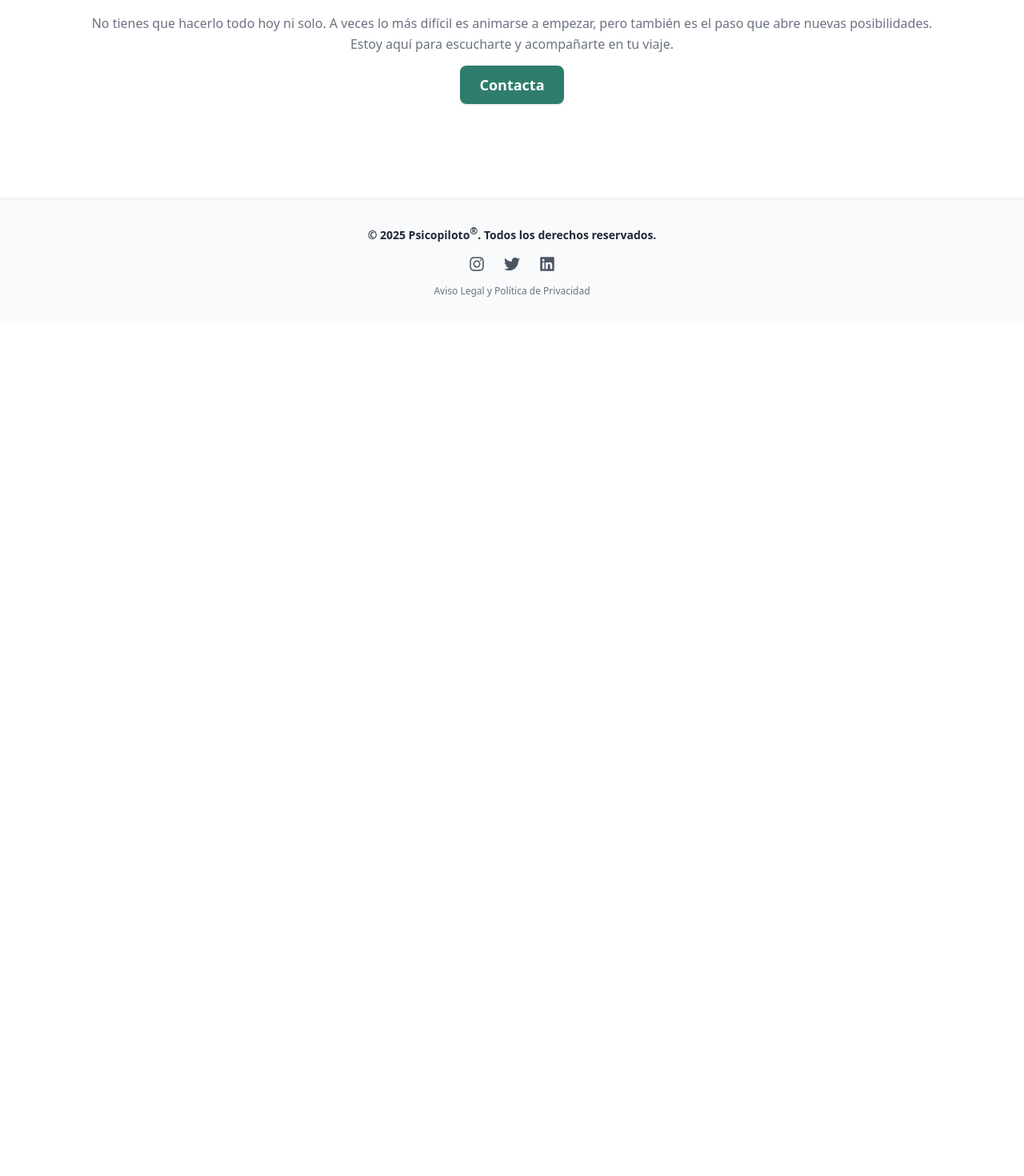
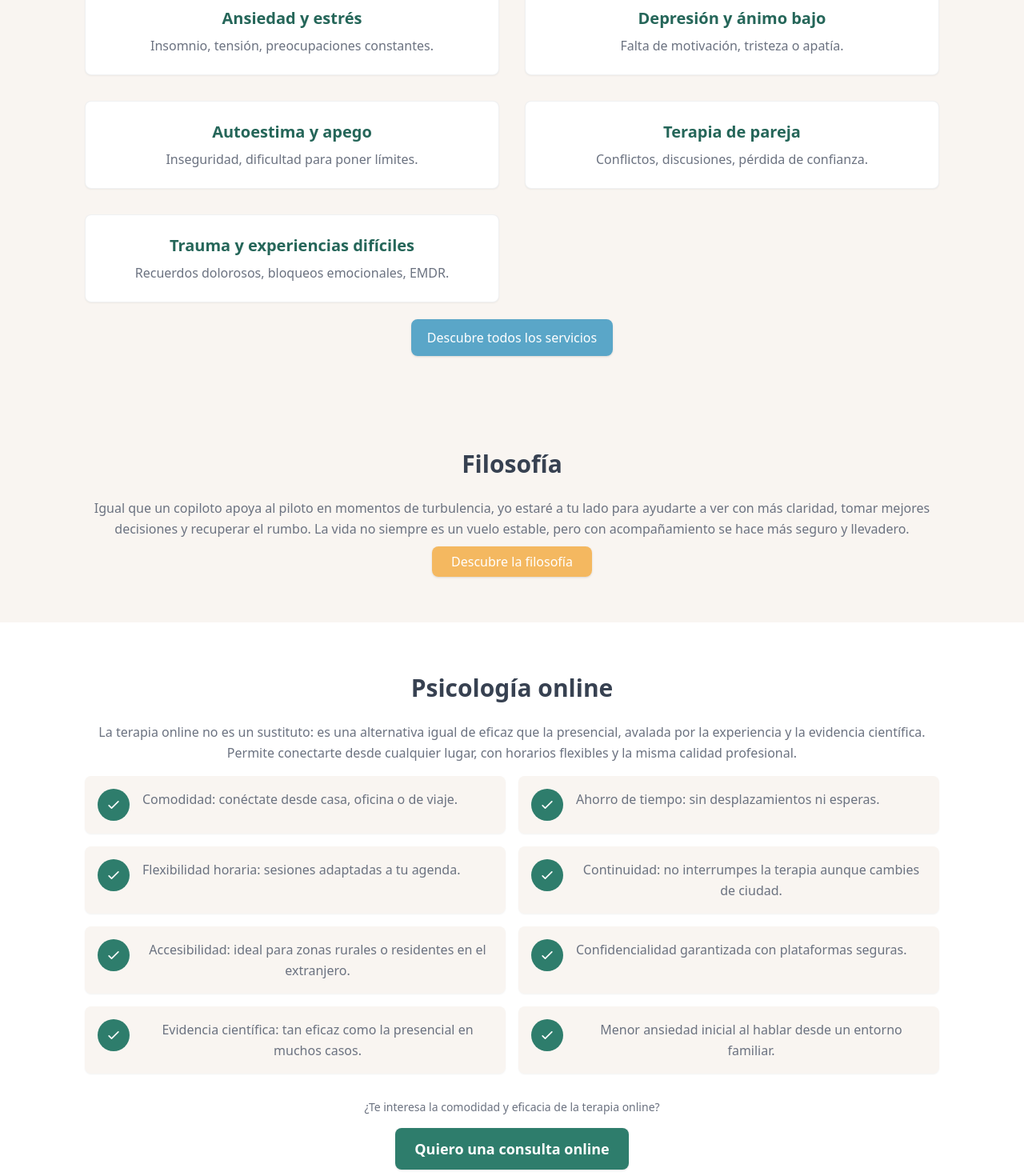
Before and after one commit to psicopiloto/psicopilotopage1, a Next.js app: page / in a window 1280 px wide. Shown: the part 1540-3010 px from the top of the page at 80% size. Before the commit the page ends 1944 px from the top, so only its background shows below. Built offline with nearby package versions, Linux system fonts and the light colour scheme.

Commit message:
Update index.js

```diff
--- a/pages/index.js
+++ b/pages/index.js
@@ -5,7 +5,7 @@ import Link from "next/link";
 
 export default function Home() {
   return (
-    <div className="min-h-screen flex flex-col font-sans">
+    <div className="min-h-screen flex flex-col font-sans bg-psicopiloto-sand-50 text-psicopiloto-gray-700">
       <Nav />
       <main className="flex-grow pt-16">
 
@@ -38,8 +38,8 @@ export default function Home() {
         {/* SOBRE MÍ */}
         <section className="py-16 bg-white">
           <div className="container mx-auto max-w-4xl text-center">
-            <h2 className="text-3xl font-semibold text-psicopiloto-gray-700 mb-6">Sobre mí</h2>
-            <p className="text-psicopiloto-gray-500 leading-relaxed mb-4">
+            <h2 className="text-3xl font-semibold mb-6 text-psicopiloto-gray-700">Sobre mí</h2>
+            <p className="leading-relaxed mb-4 text-psicopiloto-gray-500">
               Soy psicólogo con una trayectoria poco común: antes fui <strong>piloto militar de los aviones apagafuegos del 43 Grupo de FF.AA.</strong>
               De la aviación aprendí valores como la humildad, el trabajo en equipo y la gestión de errores.
               Ahora los aplico a la psicología para acompañarte en tu propio viaje vital. Hoy acompaño a personas en su camino de crecimiento personal y
@@ -59,31 +59,128 @@ export default function Home() {
         {/* SERVICIOS */}
         <section className="py-16 bg-psicopiloto-sand-50">
           <div className="container mx-auto max-w-5xl text-center">
-            <h2 className="text-3xl font-semibold text-psicopiloto-gray-700 mb-6">Servicios</h2>
+            <h2 className="text-3xl font-semibold mb-6 text-psicopiloto-gray-700">Servicios</h2>
             <div className="grid md:grid-cols-2 gap-8 text-psicopiloto-gray-500">
               <div>
                 <h3 className="text-xl font-semibold mb-2 text-psicopiloto-green-600">Terapia individual</h3>
-                <p className="mb-4">
-                  Ansiedad, estrés, duelo, autoestima. Sesiones de 45–60 minutos en modalidad online o presencial.
-                </p>
+                <p>Ansiedad, estrés, duelo, autoestima. Sesiones de 45–60 minutos en modalidad online o presencial.</p>
               </div>
               <div>
                 <h3 className="text-xl font-semibold mb-2 text-psicopiloto-green-600">Terapia de pareja</h3>
-                <p className="mb-4">
-                  Espacio para mejorar la comunicación, reconstruir la confianza y recuperar la conexión.
-                </p>
+                <p>Espacio para mejorar la comunicación, reconstruir la confianza y recuperar la conexión.</p>
               </div>
               <div>
                 <h3 className="text-xl font-semibold mb-2 text-psicopiloto-green-600">Si eres empresa</h3>
-                <p className="mb-4">
-                  Programas de bienestar, liderazgo consciente y prevención de errores, inspirados en valores de la aviación.
-                </p>
+                <p>Programas de bienestar, liderazgo consciente y prevención de errores, inspirados en valores de la aviación.</p>
               </div>
             </div>
             <div className="mt-8">
               <Link href="/servicios" legacyBehavior>
-                <a className="px-6 py-2 bg-psicopiloto-blue-500 text-white rounded-lg font-medium shadow hover:bg-psicopiloto-blue-600 transition">
+                <a className="px-6 py-2 bg-psicopiloto-green-500 text-white rounded-lg font-medium shadow hover:bg-psicopiloto-green-600 transition">
                   Ver todos los servicios
+                </a>
+              </Link>
+            </div>
+          </div>
+        </section>
+
+        {/* ÁREAS DE TRABAJO */}
+        <section className="py-16 bg-psicopiloto-sand-50">
+          <div className="container mx-auto max-w-5xl text-center">
+            <h2 className="text-3xl font-semibold mb-6 text-psicopiloto-gray-700">Áreas de trabajo</h2>
+            <div className="grid md:grid-cols-2 gap-8">
+              {[
+                { title: "Ansiedad y estrés", desc: "Insomnio, tensión, preocupaciones constantes." },
+                { title: "Depresión y ánimo bajo", desc: "Falta de motivación, tristeza o apatía." },
+                { title: "Autoestima y apego", desc: "Inseguridad, dificultad para poner límites." },
+                { title: "Terapia de pareja", desc: "Conflictos, discusiones, pérdida de confianza." },
+                { title: "Trauma y experiencias difíciles", desc: "Recuerdos dolorosos, bloqueos emocionales, EMDR." },
+              ].map((s, i) => (
+                <div
+                  key={i}
+                  className="p-6 bg-white rounded-lg shadow-sm border border-psicopiloto-gray-500/10"
+                >
+                  <h3 className="font-semibold text-xl mb-2 text-psicopiloto-green-600">
+                    {s.title}
+                  </h3>
+                  <p className="text-psicopiloto-gray-500">{s.desc}</p>
+                </div>
+              ))}
+            </div>
+            <div className="mt-8">
+              <Link href="/servicios" legacyBehavior>
+                <a className="px-5 py-3 bg-psicopiloto-blue-500 text-white rounded-lg shadow hover:bg-psicopiloto-blue-600 transition">
+                  Descubre todos los servicios
+                </a>
+              </Link>
+            </div>
+          </div>
+        </section>
+
+        {/* FILOSOFÍA */}
+        <section className="py-16 bg-psicopiloto-sand-50">
+          <div className="container mx-auto max-w-4xl text-center">
+            <h2 className="text-3xl font-semibold mb-6 text-psicopiloto-gray-700">Filosofía</h2>
+            <p className="leading-relaxed mb-4 text-psicopiloto-gray-500">
+              Igual que un copiloto apoya al piloto en momentos de turbulencia, yo estaré a tu lado para ayudarte a ver con más claridad,
+              tomar mejores decisiones y recuperar el rumbo.
+              La vida no siempre es un vuelo estable, pero con acompañamiento se hace más seguro y llevadero.
+            </p>
+            <Link href="/que-es-psicopiloto" legacyBehavior>
+              <a className="px-6 py-2 bg-psicopiloto-honey-500 text-white rounded-lg font-medium shadow hover:bg-psicopiloto-honey-600 transition">
+                Descubre la filosofía
+              </a>
+            </Link>
+          </div>
+        </section>
+
+        {/* TERAPIA ONLINE */}
+        <section className="py-16 bg-white">
+          <div className="container mx-auto max-w-4xl text-center">
+            <h2 className="text-3xl font-semibold mb-6 text-psicopiloto-gray-700">Psicología online</h2>
+            <p className="leading-relaxed mb-4 text-psicopiloto-gray-500">
+              La terapia online no es un sustituto: es una alternativa igual de eficaz que la presencial, avalada por la experiencia y la evidencia científica.
+              Permite conectarte desde cualquier lugar, con horarios flexibles y la misma calidad profesional.
+            </p>
+            <div className="grid grid-cols-1 md:grid-cols-2 gap-4">
+              {[
+                "Comodidad: conéctate desde casa, oficina o de viaje.",
+                "Ahorro de tiempo: sin desplazamientos ni esperas.",
+                "Flexibilidad horaria: sesiones adaptadas a tu agenda.",
+                "Continuidad: no interrumpes la terapia aunque cambies de ciudad.",
+                "Accesibilidad: ideal para zonas rurales o residentes en el extranjero.",
+                "Confidencialidad garantizada con plataformas seguras.",
+                "Evidencia científica: tan eficaz como la presencial en muchos casos.",
+                "Menor ansiedad inicial al hablar desde un entorno familiar.",
+              ].map((item, i) => (
+                <div
+                  key={i}
+                  className="flex items-start gap-4 p-4 bg-psicopiloto-sand-50 rounded-lg shadow-sm hover:shadow-md transition"
+                >
+                  <span className="flex-none w-10 h-10 rounded-full bg-psicopiloto-green-500 text-white inline-flex items-center justify-center">
+                    <svg
+                      className="w-5 h-5"
+                      fill="none"
+                      stroke="currentColor"
+                      strokeWidth="2"
+                      viewBox="0 0 24 24"
+                      xmlns="http://www.w3.org/2000/svg"
+                      aria-hidden="true"
+                    >
+                      <path strokeLinecap="round" strokeLinejoin="round" d="M5 13l4 4L19 7" />
+                    </svg>
+                  </span>
+                  <p className="leading-relaxed text-psicopiloto-gray-500">{item}</p>
+                </div>
+              ))}
+            </div>
+            <div className="mt-8 text-center">
+              <p className="text-sm text-psicopiloto-gray-500 mb-4">
+                ¿Te interesa la comodidad y eficacia de la terapia online?
+              </p>
+              <Link href="/servicios#online" legacyBehavior>
+                <a className="inline-block px-6 py-3 bg-psicopiloto-green-500 text-white rounded-lg text-lg font-semibold shadow hover:bg-psicopiloto-green-600 transition">
+                  Quiero una consulta online
                 </a>
               </Link>
             </div>
@@ -93,13 +190,13 @@ export default function Home() {
         {/* CTA FINAL */}
         <section className="py-16 bg-white">
           <div className="container mx-auto text-center">
-            <h2 className="text-3xl font-semibold text-psicopiloto-gray-700 mb-6">Da el primer paso</h2>
-            <p className="text-psicopiloto-gray-500 leading-relaxed mb-6">
+            <h2 className="text-3xl font-semibold mb-6 text-psicopiloto-gray-700">Da el primer paso</h2>
+            <p className="leading-relaxed mb-6 text-psicopiloto-gray-500">
               No tienes que hacerlo todo hoy ni solo. A veces lo más difícil es animarse a empezar, pero también es el paso que abre nuevas posibilidades.
               Estoy aquí para escucharte y acompañarte en tu viaje.
             </p>
             <Link href="/contacto" legacyBehavior>
-              <a className="px-6 py-3 bg-psicopiloto-green-500 text-white rounded-lg text-lg font-semibold shadow hover:bg-psicopiloto-green-600 transition">
+              <a className="px-6 py-3 bg-psicopiloto-blue-500 text-white rounded-lg text-lg font-semibold shadow hover:bg-psicopiloto-blue-600 transition">
                 Contacta
               </a>
             </Link>
```
